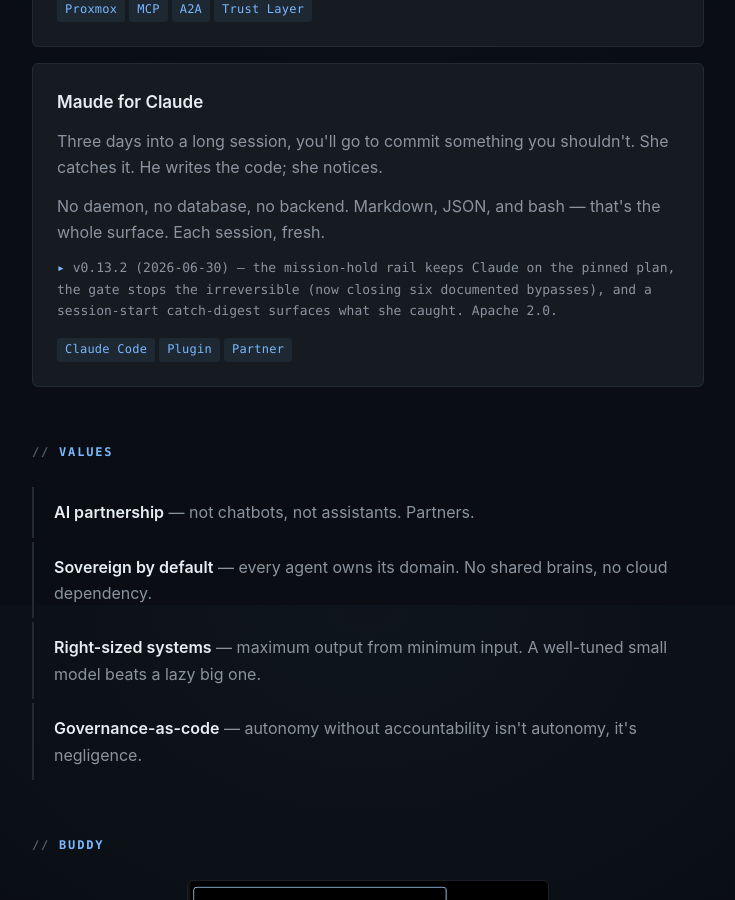
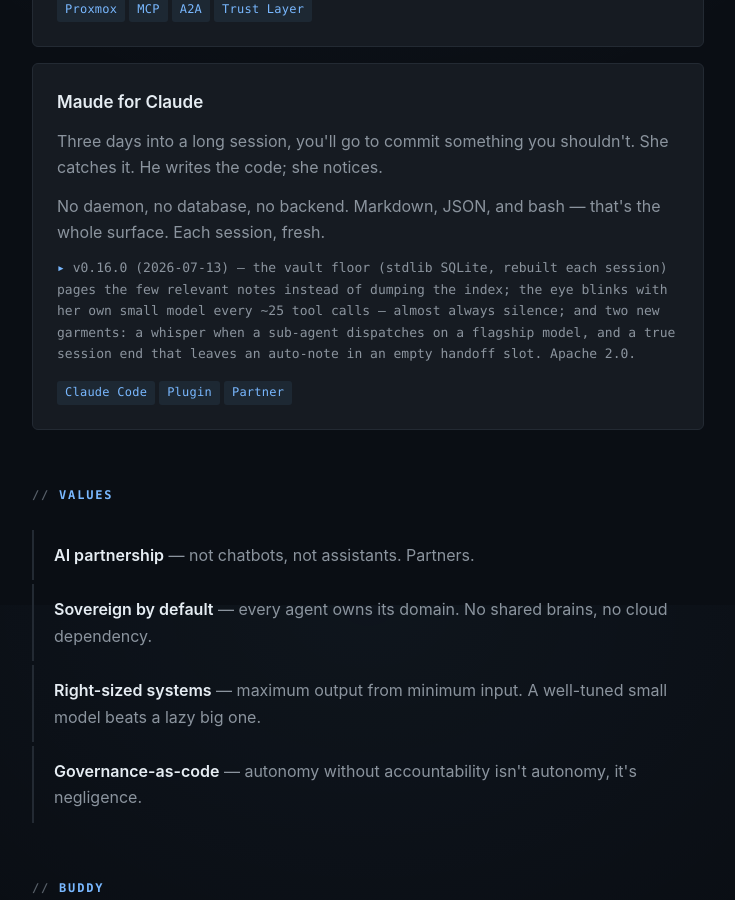
Before and after one commit to john-broadway/john-broadway.github.io, a Jekyll site: the page built from index.html, in a window 1280 px wide and 900 px high, scrolled down 2095 px. Shown: the whole window, without its empty margins (272-1007 px from the left). Built offline with Jekyll 4.4.1, drawn with Linux system fonts in a browser that asks for light colours.

Commit message:
Maude card -> v0.16.0

```diff
--- a/index.html
+++ b/index.html
@@ -59,7 +59,7 @@
     <h3><a href="/maude/">Maude for Claude</a></h3>
     <p>Three days into a long session, you'll go to commit something you shouldn't. She catches it. He writes the code; she notices.</p>
     <p>No daemon, no database, no backend. Markdown, JSON, and bash &mdash; that's the whole surface. Each session, fresh.</p>
-    <p class="status">v0.13.2 (2026-06-30) &mdash; the mission-hold rail keeps Claude on the pinned plan, the gate stops the irreversible (now closing six documented bypasses), and a session-start catch-digest surfaces what she caught. Apache 2.0.</p>
+    <p class="status">v0.16.0 (2026-07-13) &mdash; the vault floor (stdlib SQLite, rebuilt each session) pages the few relevant notes instead of dumping the index; the eye blinks with her own small model every ~25 tool calls &mdash; almost always silence; and two new garments: a whisper when a sub-agent dispatches on a flagship model, and a true session end that leaves an auto-note in an empty handoff slot. Apache 2.0.</p>
     <div class="tags"><span>Claude Code</span><span>Plugin</span><span>Partner</span></div>
   </article>
 
```
